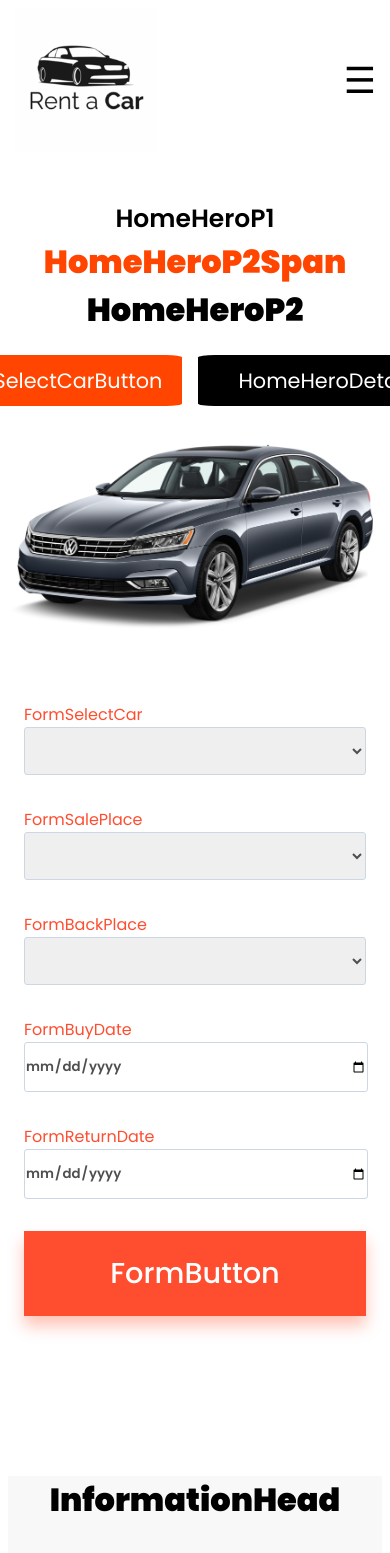
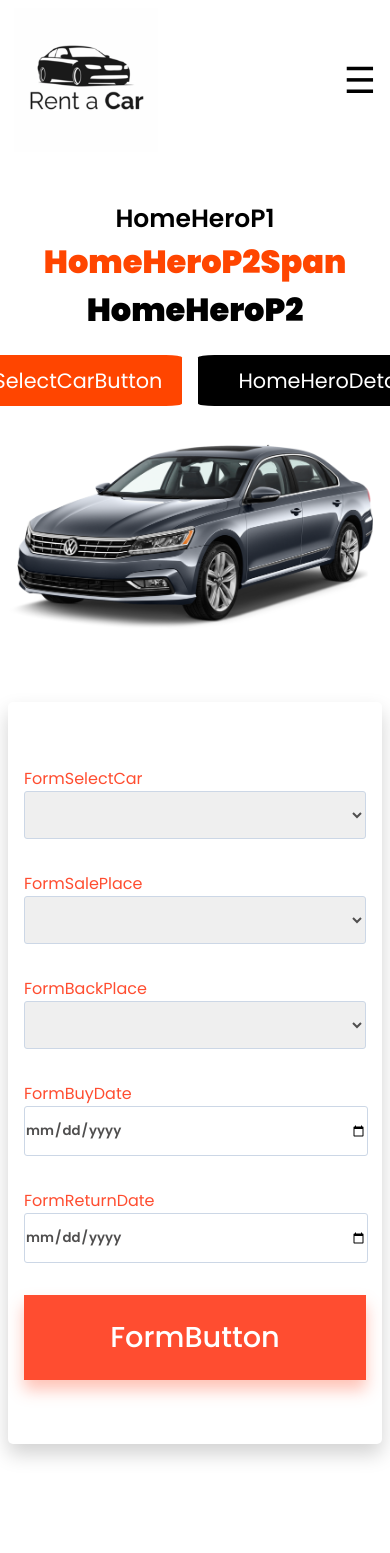
Before and after one commit to emirhancopoglu/RentACar, a React (Create React App) app: page /home in a window 390 px wide. Shown: the top 1553 px of the page. Built offline with nearby package versions, Linux system fonts and the light colour scheme; the HTML template or start-up script is replaced by a standard one.

Commit message:
rent car form css updated

```diff
--- a/src/Components/RentCarForm.js
+++ b/src/Components/RentCarForm.js
@@ -6,6 +6,7 @@ const RentCarForm = () => {
   return (
     <div className="rentcarcontainer">
       <div className="formcontainer">
+        <div className="formcontainerbackground">
           <form className="formdiv">
             <div className="selectcar">
               <label>{t("FormSelectCar")}</label>
@@ -62,6 +63,7 @@ const RentCarForm = () => {
           </form>
         </div>
       </div>
+    </div>
   );
 };
 
--- a/src/Styles/RentCarForm.css
+++ b/src/Styles/RentCarForm.css
@@ -7,6 +7,16 @@
   align-items: center;
   height: auto;
   padding: 4rem 4.5rem 5rem 5.5rem;
+}
+.formcontainerbackground {
+  background-color: #fff;
+  border-radius: 5px;
+  box-shadow: 0 10px 20px 0 rgb(0 0 0 / 18%);
+  display: flex;
+  flex-direction: column;
+  height: auto;
+  padding: 4rem 4.5rem 5rem 5.5rem;
+  width: 60rem;
 }
 
 .formdiv {
@@ -151,6 +161,16 @@ input {
     border-radius: 3px;
     padding-inline-start: 0;
   }
+  .formcontainerbackground {
+    background-color: #fff;
+    border-radius: 5px;
+    box-shadow: 0 10px 20px 0 rgb(0 0 0 / 18%);
+    display: flex;
+    flex-direction: column;
+    height: auto;
+    padding: 4rem 1rem 4rem 1rem;
+    width: 100%;
+  }
 }
 @media (max-width: 1024px) and (min-width: 769px) {
   .formdiv {
@@ -231,4 +251,26 @@ input {
     border-radius: 3px;
     padding-inline-start: 0;
   }
+  .formcontainerbackground {
+    background-color: #fff;
+    border-radius: 5px;
+    box-shadow: 0 10px 20px 0 rgb(0 0 0 / 18%);
+    display: flex;
+    flex-direction: column;
+    height: auto;
+    padding: 4rem 1rem 4rem 1rem;
+    width: 100%;
+  }
 }
+@media (min-width: 1025px) and (max-width: 1147px) {
+  .formcontainerbackground {
+    background-color: #fff;
+    border-radius: 5px;
+    box-shadow: 0 10px 20px 0 rgb(0 0 0 / 18%);
+    display: flex;
+    flex-direction: column;
+    height: auto;
+    padding: 4rem 1rem 4rem 1rem;
+    width: 61rem;
+  }
+}
```
Also changed, not shown: 11 other files (tests, documents, lock files or other folders). Lines whose indentation alone changed are shown as unchanged.
